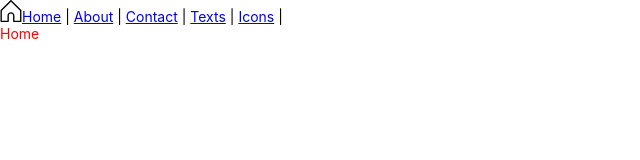
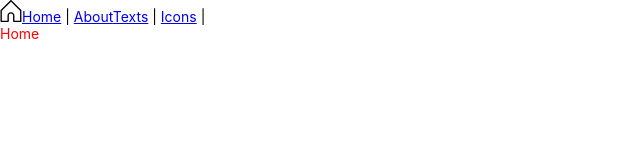
Before and after one commit to xephtar/about-me, a Vue app: page / in a window 1280 px wide. Shown: the top 160 px of the page, without its empty margins (0-640 px from the left). Built offline with nearby package versions, Linux system fonts and the light colour scheme.

Commit message:
Remove deleted view routes

```diff
--- a/src/App.vue
+++ b/src/App.vue
@@ -2,8 +2,7 @@
   <div id="app">
     <div id="nav">
       <IconHome /><router-link to="/">Home</router-link> |
-      <router-link to="/about">About</router-link> |
-      <router-link to="/contact">Contact</router-link> |
+      <router-link to="/about">About</router-link>
       <router-link to="/texts">Texts</router-link> |
       <router-link to="/icons">Icons</router-link> |
     </div>
```
